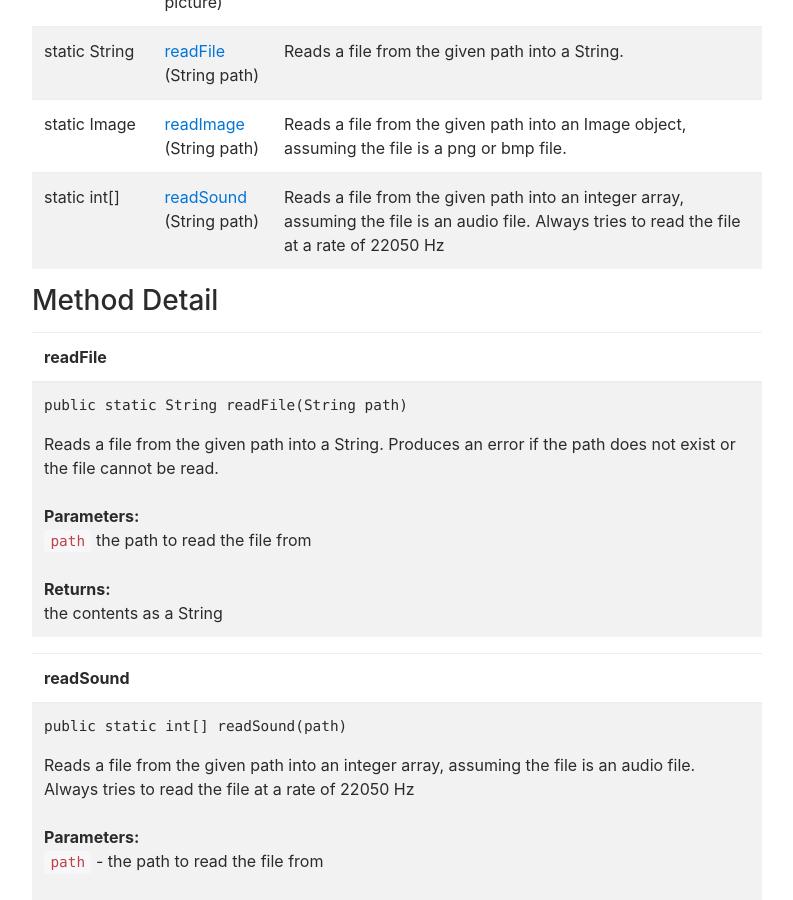
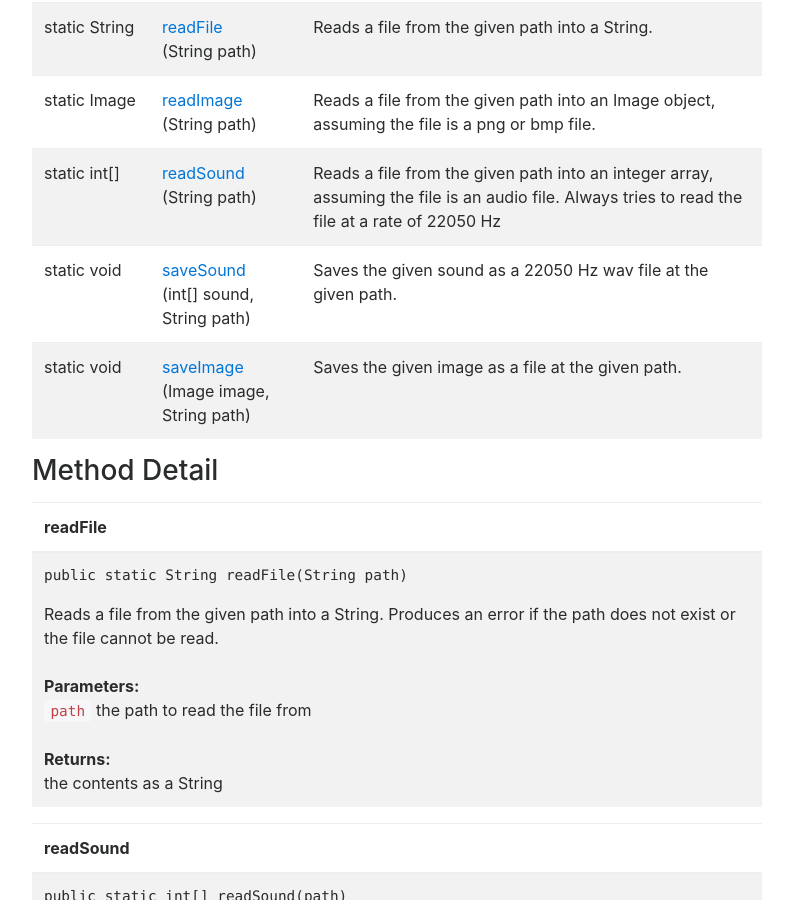
Before and after one commit to ucsd-cse8a-f18/ucsd-cse8a-f18.github.io, a Jekyll site: the page built from Media.md, in a window 1280 px wide and 900 px high, scrolled down 309 px. Shown: the whole window, without its empty margins (243-1036 px from the left). Built offline with Jekyll 4.4.1, drawn with Linux system fonts in a browser that asks for light colours; nearby versions of some CDN libraries.

Commit message:
Update Media.md

```diff
--- a/Media.md
+++ b/Media.md
@@ -26,6 +26,14 @@ title: "Documentation for Media.java"
 <tr>
 <td class="monospace">static int[]</td><td class="monospace"><a href="#readSound">readSound</a><br>(String path)</td><td>Reads a file from the given path into an integer array, assuming the file is an audio file. Always tries to read the file at a rate of 22050 Hz</td>
 </tr>
+
+<tr>
+<td class="monospace">static void</td><td class="monospace"><a href="#saveSound">saveSound</a><br>(int[] sound, String path)</td><td>Saves the given sound as a 22050 Hz wav file at the given path.</td>
+</tr>
+<tr>
+<td class="monospace">static void</td><td class="monospace"><a href="#saveImage">saveImage</a><br>(Image image, String path)</td><td>Saves the given image as a file at the given path.</td>
+</tr>
+
 </table>
 
 ### Method Detail
```
